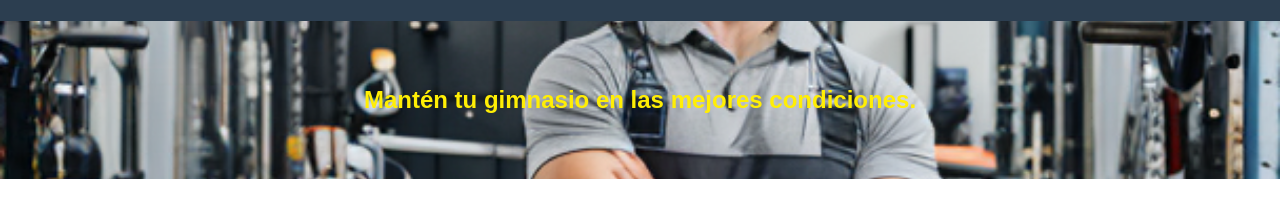
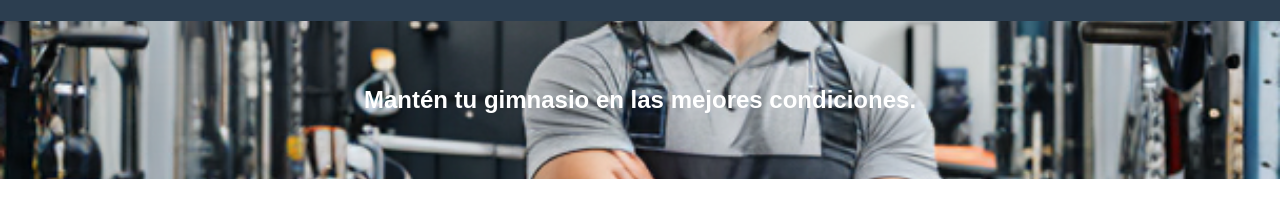
Before and after one commit to avilDev-cr/sertero, a website: page index.html in a window 1280 px wide. Shown: the part 390-614 px from the top of the page. Drawn offline with Linux system fonts and the light colour scheme.

Commit message:
Agregando estilos a la imagen principal

```diff
--- a/styles.css
+++ b/styles.css
@@ -104,7 +104,7 @@ header p {
     background-position: center;  /* Centra la imagen */
     background-repeat: no-repeat;  /* Evita que la imagen se repita */
     padding: 60px 0;  /* Espacio alrededor del contenido dentro de la sección */
-    color: rgb(255, 238, 5);  /* Cambia el color del texto a blanco para mejor visibilidad */
+    color: white;  /* Cambia el color del texto a blanco para mejor visibilidad */
     text-align: center;  /* Centra el contenido dentro de la sección */
 }
 
```
